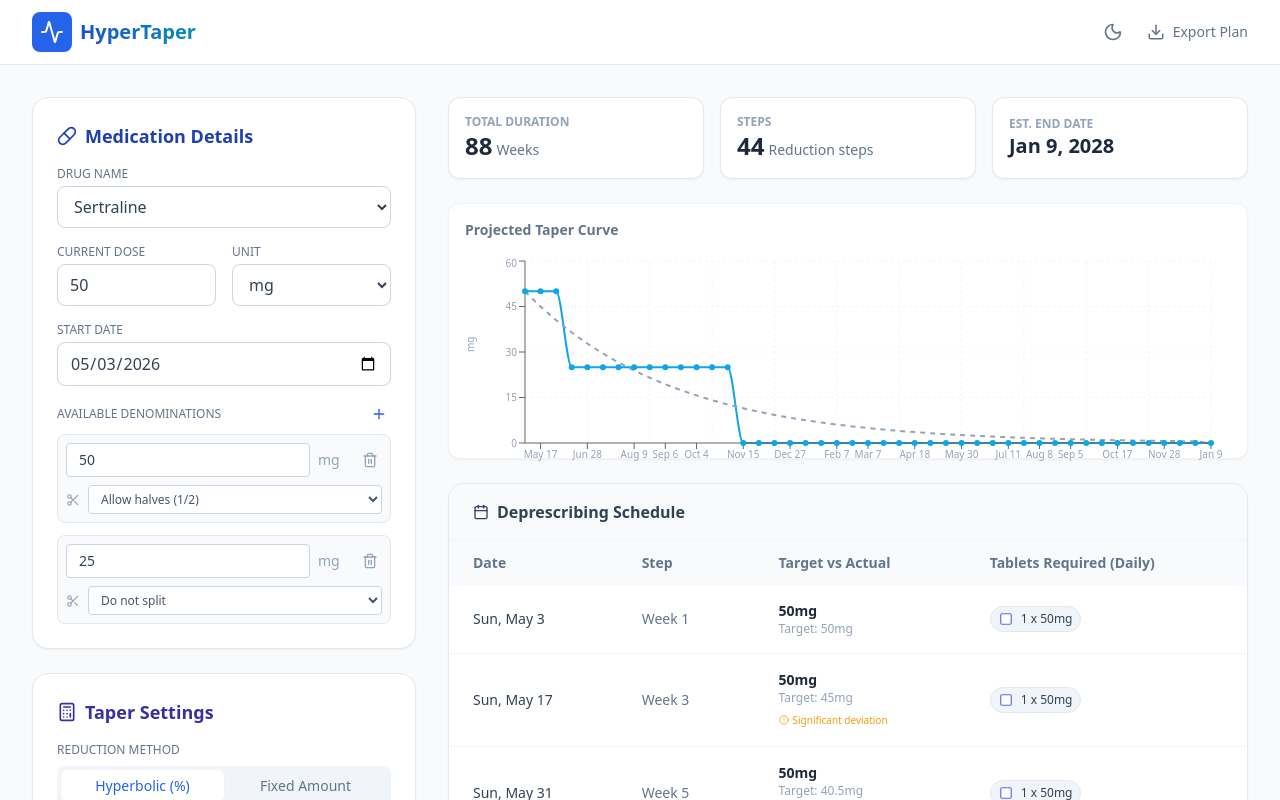
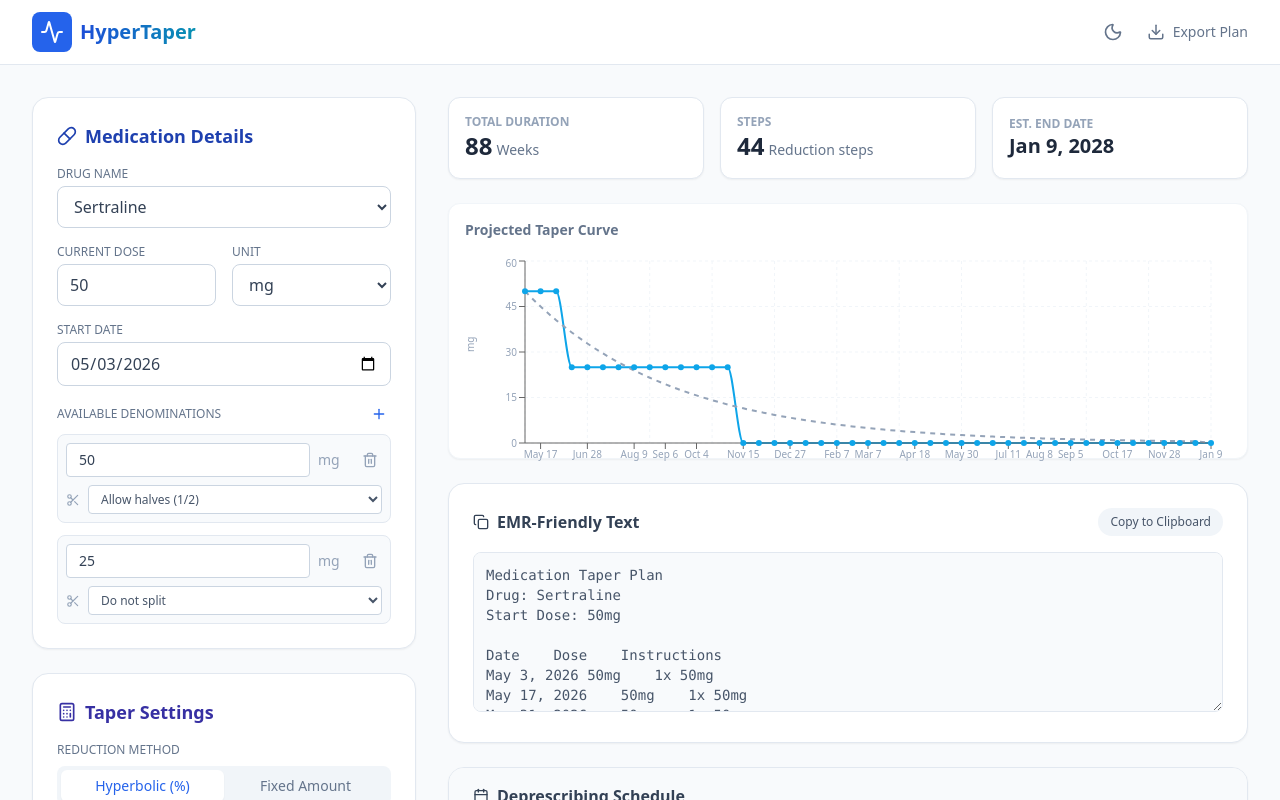
Before and after one commit to Trent-Koessler/Hypertaper, a React (Vite) app: page / in a window 1280 px wide. Shown: the top 800 px of the page. Built offline with nearby package versions, Linux system fonts and the light colour scheme.

Commit message:
Add EMR friendly text export

```diff
--- a/App.tsx
+++ b/App.tsx
@@ -1,5 +1,5 @@
 import React, { useState, useEffect } from 'react';
-import { Pill, Calculator, Calendar, Activity, Info, AlertCircle, Plus, Trash2, ArrowRight, Download, Scissors, Sun, Moon } from 'lucide-react';
+import { Pill, Calculator, Calendar, Activity, Info, AlertCircle, Plus, Trash2, ArrowRight, Download, Scissors, Sun, Moon, Copy } from 'lucide-react';
 import { DrugConfig, WeanConfig, Denomination, ScheduleResult } from './types';
 import { generateSchedule } from './services/weaningLogic';
 import WeanChart from './components/WeanChart';
@@ -104,6 +104,35 @@ const App: React.FC = () => {
 
   const printSchedule = () => {
     window.print();
+  };
+
+  const generateEmrText = () => {
+    if (!schedule) return '';
+
+    let text = `Medication Taper Plan\n`;
+    text += `Drug: ${drug.name}\n`;
+    text += `Start Dose: ${drug.currentDose}${drug.unit}\n\n`;
+    text += `Date\tDose\tInstructions\n`;
+
+    schedule.steps.forEach(step => {
+      const dateStr = new Date(step.date).toLocaleDateString(undefined, {month: 'short', day: 'numeric', year: 'numeric'});
+      if (step.isStop) {
+        text += `${dateStr}\tSTOP\tCease medication\n`;
+      } else {
+        const tabletsText = Object.entries(step.tablets)
+          .filter(([_, count]) => count > 0)
+          .map(([id, count]) => {
+            const denom = drug.denominations.find(d => d.id === id);
+            return denom ? `${count}x ${denom.strength}${drug.unit}` : '';
+          })
+          .filter(Boolean)
+          .join(', ');
+
+        text += `${dateStr}\t${step.actualDose}${drug.unit}\t${tabletsText}\n`;
+      }
+    });
+
+    return text;
   };
 
   return (
@@ -368,6 +397,29 @@ const App: React.FC = () => {
           {/* Chart */}
           {schedule && <WeanChart steps={schedule.steps} unit={drug.unit} isDarkMode={isDarkMode} />}
 
+          {/* EMR Friendly Text */}
+          {schedule && (
+            <div className="bg-white dark:bg-slate-800 rounded-2xl shadow-sm border border-slate-200 dark:border-slate-600 p-6 transition-colors duration-200">
+              <div className="flex justify-between items-center mb-4">
+                 <h3 className="font-semibold text-slate-700 dark:text-slate-200 flex items-center gap-2">
+                   <Copy className="w-4 h-4" />
+                   EMR-Friendly Text
+                 </h3>
+                 <button
+                   onClick={() => navigator.clipboard.writeText(generateEmrText())}
+                   className="text-xs bg-slate-100 dark:bg-slate-700 hover:bg-slate-200 dark:hover:bg-slate-600 text-slate-600 dark:text-slate-300 px-3 py-1.5 rounded-full transition-colors flex items-center gap-2 font-medium"
+                 >
+                   Copy to Clipboard
+                 </button>
+              </div>
+              <textarea
+                readOnly
+                value={generateEmrText()}
+                className="w-full h-40 p-3 text-sm font-mono border border-slate-200 dark:border-slate-700 bg-slate-50 dark:bg-slate-900 text-slate-600 dark:text-slate-300 rounded-lg outline-none resize-y"
+              />
+            </div>
+          )}
+
           {/* Detailed List */}
           <div className="bg-white rounded-2xl shadow-sm border border-slate-200 dark:border-slate-600 overflow-hidden">
             <div className="px-6 py-4 border-b border-slate-100 flex justify-between items-center bg-slate-50 dark:bg-slate-700/50">
```
